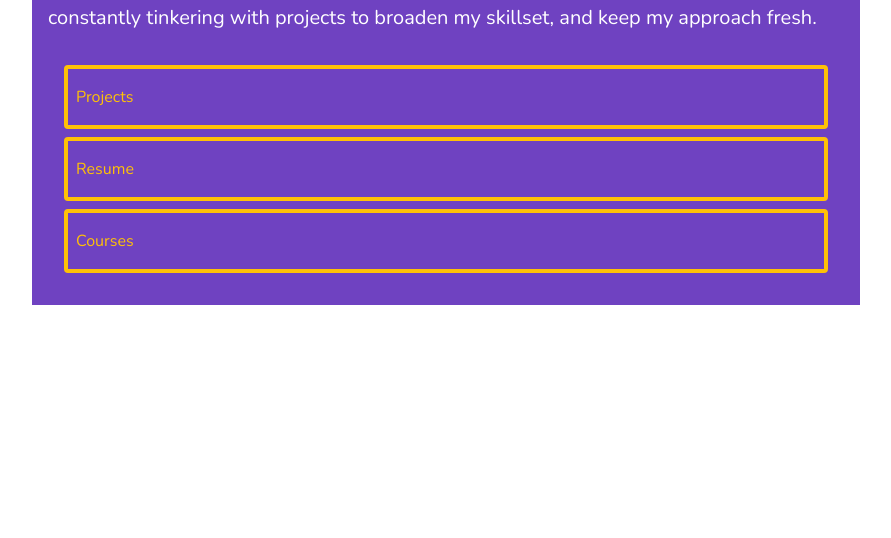
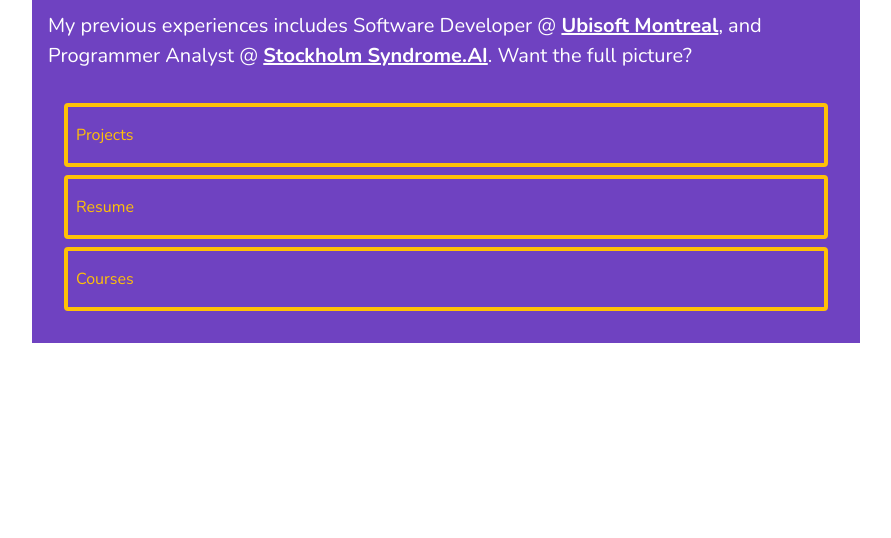
Before and after one commit to mathewmariani/mathewmariani.github.io, an Astro site: page / in a window 1280 px wide. Shown: the part 262-800 px from the top of the page, without its empty margins (194-1085 px from the left). Built offline with nearby package versions, Linux system fonts and the light colour scheme; Astro itself is replaced by a stand-in of ours.

Commit message:
Finalized

```diff
--- a/src/components/Navbar.astro
+++ b/src/components/Navbar.astro
@@ -1,9 +1,9 @@
 ---
-
+import { HomeLink } from '@/consts';
 ---
 
 <nav>
     <div class="container py-3">
-        <span>Mathew Mariani</span>
+        <a class="navbar-brand" href={HomeLink()}>Mathew Mariani</a>
     </div>
 </nav>
--- a/src/pages/index.astro
+++ b/src/pages/index.astro
@@ -24,7 +24,7 @@ import {
 			serving as the head coach of a varsity rugby program. These roles
 			let me contribute to my community, stay engaged in education, and
 			further develop my soft skills.
-		</p>
+		</p> -->
 		<p class="lead">
 			My previous experiences includes Software Developer @ <a
 				href={UbisoftMontreal()}
@@ -33,7 +33,7 @@ import {
 				href={StockholmSyndromeAI()}
 				class="alert-link">Stockholm Syndrome.AI</a
 			>. Want the full picture?
-		</p> -->
+		</p>
 		<section class="connect">
 			<div class="vstack gap-2">
 				<a href={ProjectsLink()}>Projects</a>
--- a/src/styles/global.css
+++ b/src/styles/global.css
@@ -33,30 +33,6 @@ nav {
     background-color: var(--bs-purple);
 }
 
-.btn-primary {
-    --bs-btn-bg: var(--bs-yellow);
-    --bs-btn-border-color: var(--bs-yellow);
-    --bs-btn-hover-bg: var(--bs-yellow);
-    --bs-btn-hover-border-color: var(--bs-yellow);
-    --bs-btn-active-bg: var(--bs-yellow);
-    --bs-btn-active-border-color: var(--bs-yellow);
-}
-
-.card {
-    border-radius: 0;
-    --bs-card-border-width: var(0);
-    --bs-card-border-color: var(--bs-purple);
-    --bs-card-border-radius: var(0);
-    --bs-card-bg: var(--bs-purple);
-    --bs-card-color: var(--bs-white);
-}
-
-.card:hover {
-    --bs-card-bg: var(--bs-pink);
-    --bs-card-border-color: var(--bs-pink);
-}
-
-
 .badge {
     color: var(--bs-purple);
     background-color: var(--bs-yellow);
@@ -69,83 +45,12 @@ nav {
     top: calc(50% - 50px);
     left: 50%;
     transform: translate(-50%, -50%);
-    /* padding: 3% 5% 3% 5%; */
     box-sizing: border-box;
 
     background-color: var(--bs-purple);
     color: var(--bs-white);
-
 }
 
-/* .connect {
-    width: 80%;
-    position: absolute;
-    bottom: -100px;
-    left: 50%;
-    transform: translateX(-50%);
-    height: 60px;
-} */
-
-/* footer {
-    color: var(--bs-purple);
-    background-color: var(--bs-yellow);
-
-    width: 100%;
-    max-width: 100%;
-    margin: 0 auto;
-    padding: 1rem 0 1rem 0;
-    display: inline-block;
-    overflow-x: hidden;
-} */
-
-div.projects {
-    display: block;
-    width: 100%;
-    /* vertical-align: middle; */
-    text-align: center;
-
-}
-
-/* .projects a {
-    text-decoration: none;
-
-    padding-right: .5rem !important;
-    padding-left: .5rem !important;
-    padding-top: 1rem !important;
-    padding-bottom: 1rem !important;
-
-    color: var(--bs-purple);
-    background-color: var(--bs-yellow);
-
-    border-radius: 4px;
-    border-width: 4px;
-    border-style: solid;
-    border-color: var(--bs-purple);
-}
-
-.projects a:hover {
-    color: var(--bs-yellow);
-    background-color: var(--bs-purple);
-} */
-
-/* a {
-    text-decoration: none;
-
-color: var(--bs-yellow);
-background-color: var(--bs-purple);
-
-border-radius: 4px;
-border-width: 4px;
-border-style: solid;
-border-color: var(--bs-yellow);
-}
-
-a:hover {
-    color: var(--bs-purple);
-    background-color: var(--bs-yellow);
-}
-
-*/
 /* footer */
 
 .footer {
```
Also changed, not shown: src/components/Navigation.astro (deleted, +0 -14 lines).
